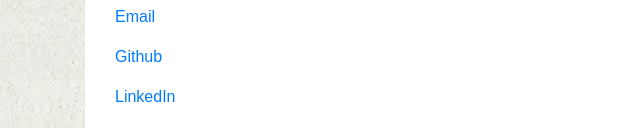
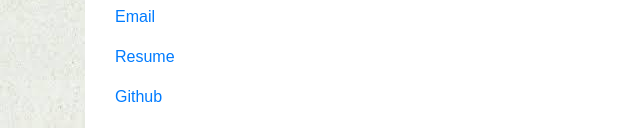
Before and after one commit to RicardoLRjr/-3-20-2020-HW, a plain HTML site: page index.html in a window 1280 px wide. Shown: the part 672-800 px from the top of the page, 0-640 px from the left. Drawn offline with nearby package versions, Linux system fonts and the light colour scheme.

Commit message:
Added in Resume

```diff
--- a/index.html
+++ b/index.html
@@ -64,6 +64,7 @@
             Contact Information:
            </h1>
            <p><a href="ricardoruss@live.com">Email</a></p>
+           <p><a href="assets\imgs\Ricardo-Russ_Resume.pdf">Resume</a></p>
             <p><a href="https://github.com/RicardoLRjr">Github</a> </p>
             <p><a href="https://www.linkedin.com/in/ricardo-russ-574a2a1a2/">LinkedIn</a></p>
 
```
Also changed, not shown: 1 other file.
